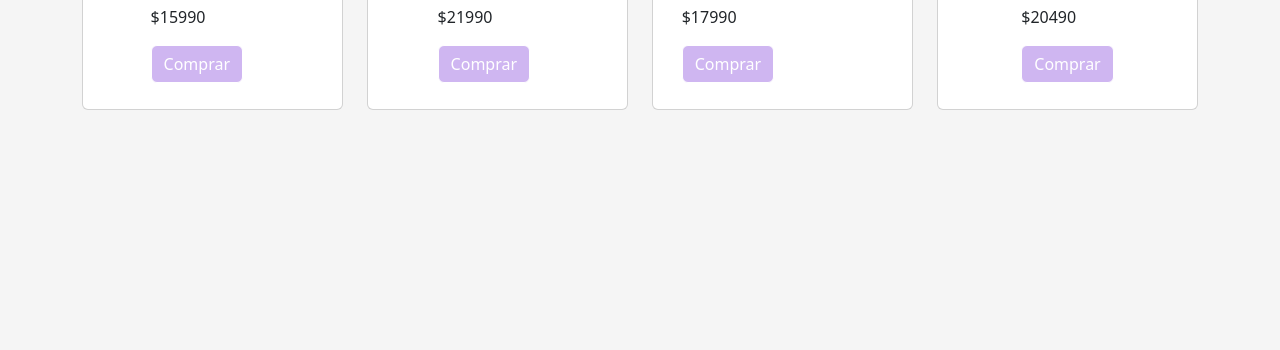
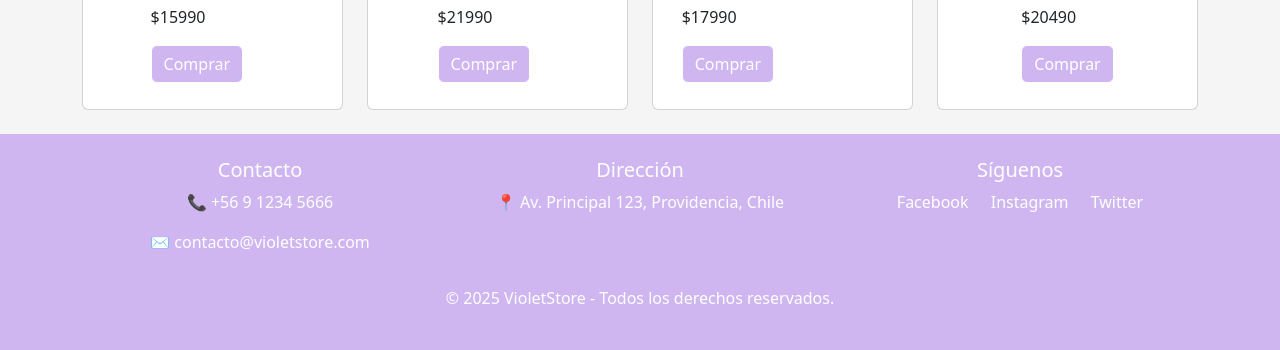
Before and after one commit to ferny06/sumativa1, a plain HTML site: page registrate.html in a window 1280 px wide. Shown: the part 784-1134 px from the top of the page. Before the commit the page ends 894 px from the top, so only its background shows below. Drawn offline with nearby package versions, Linux system fonts and the light colour scheme.

Commit message:
Update registrate.html

```diff
--- a/registrate.html
+++ b/registrate.html
@@ -144,4 +144,28 @@
 
     <script src="https://cdn.jsdelivr.net/npm/bootstrap@5.3.3/dist/js/bootstrap.bundle.min.js" integrity="sha384-YvpcrYf0tY3lHB60NNkmXc5s9fDVZLESaAA55NDzOxhy9GkcIdslK1eN7N6jIeHz" crossorigin="anonymous"></script>
   </body>
+
+  <footer class="footer-custom text-center py-4 mt-4">
+    <div class="container">
+      <div class="row">
+        <div class="col-md-4">
+          <h5>Contacto</h5>
+          <p>📞 +56 9 1234 5666</p>
+          <p>✉ contacto@violetstore.com</p>
+        </div>
+        <div class="col-md-4">
+          <h5>Dirección</h5>
+          <p>📍 Av. Principal 123, Providencia, Chile</p>
+        </div>
+        <div class="col-md-4">
+          <h5>Síguenos</h5>
+          <a href="#" class="text-white me-2">Facebook</a>
+          <a href="#" class="text-white me-2">Instagram</a>
+          <a href="#" class="text-white">Twitter</a>
+        </div>
+      </div>
+      <p class="mt-3">&copy; 2025 VioletStore - Todos los derechos reservados.</p>
+    </div>
+  </footer>
+
 </html>
```
